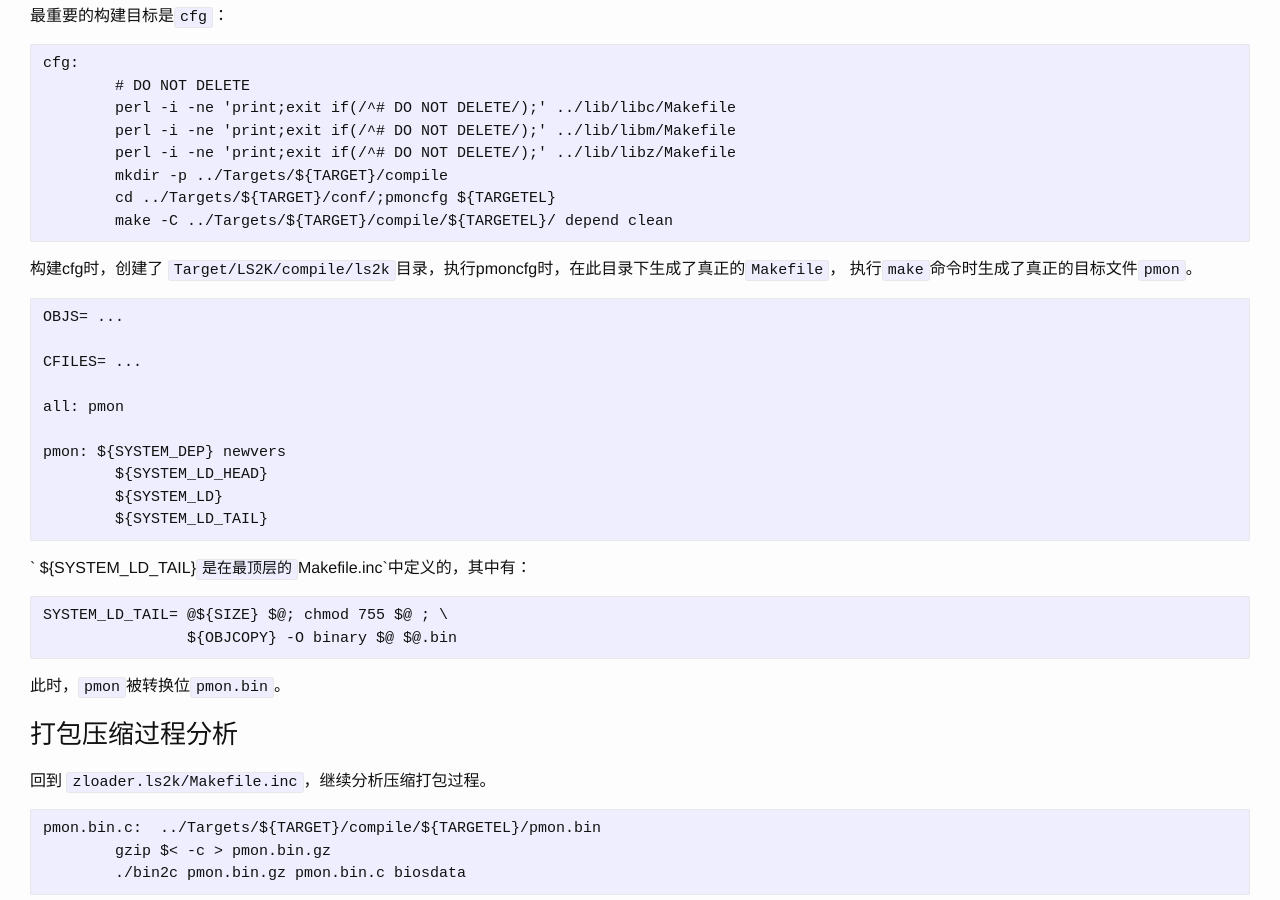
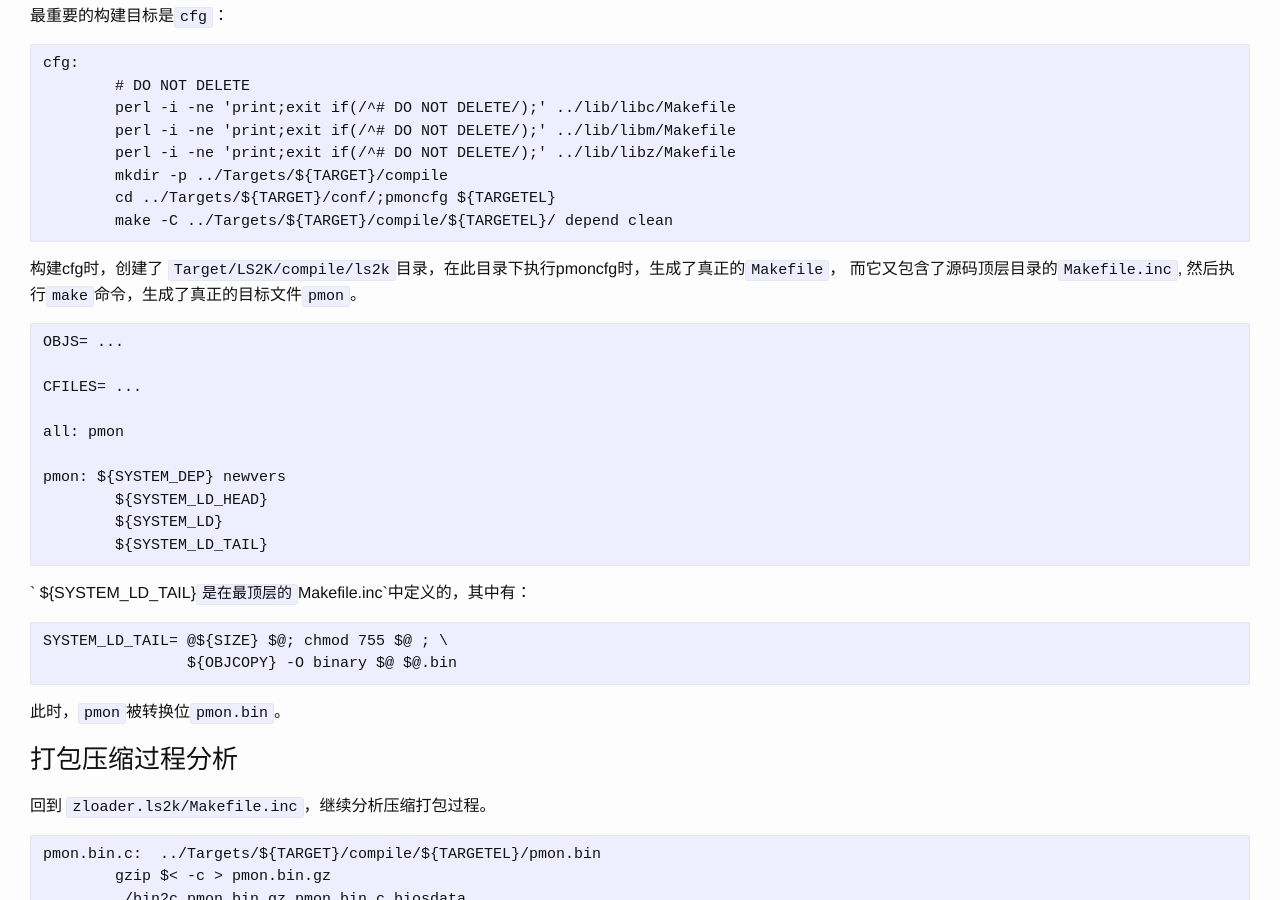
Before and after one commit to ibrep/ibrep.github.com, a Jekyll site: the page built from _posts/boot/2018-03-22-pmon-build.markdown, in a window 1280 px wide and 900 px high, scrolled down 1401 px. Built offline with Jekyll 4.4.1, drawn with Linux system fonts in a browser that asks for light colours.

Commit message:
minor fix

````diff
--- a/_posts/boot/2018-03-22-pmon-build.markdown
+++ b/_posts/boot/2018-03-22-pmon-build.markdown
@@ -60,8 +60,9 @@ cfg:
 	cd ../Targets/${TARGET}/conf/;pmoncfg ${TARGETEL}
 	make -C ../Targets/${TARGET}/compile/${TARGETEL}/ depend clean
 ```
-构建cfg时，创建了 `Target/LS2K/compile/ls2k`目录，执行pmoncfg时，在此目录下生成了真正的`Makefile`，
-执行`make`命令时生成了真正的目标文件`pmon`。
+构建cfg时，创建了 `Target/LS2K/compile/ls2k`目录，在此目录下执行pmoncfg时，生成了真正的`Makefile`，
+而它又包含了源码顶层目录的`Makefile.inc`, 然后执行`make`命令，生成了真正的目标文件`pmon`。
+
 ```
 OBJS= ...
 
````
